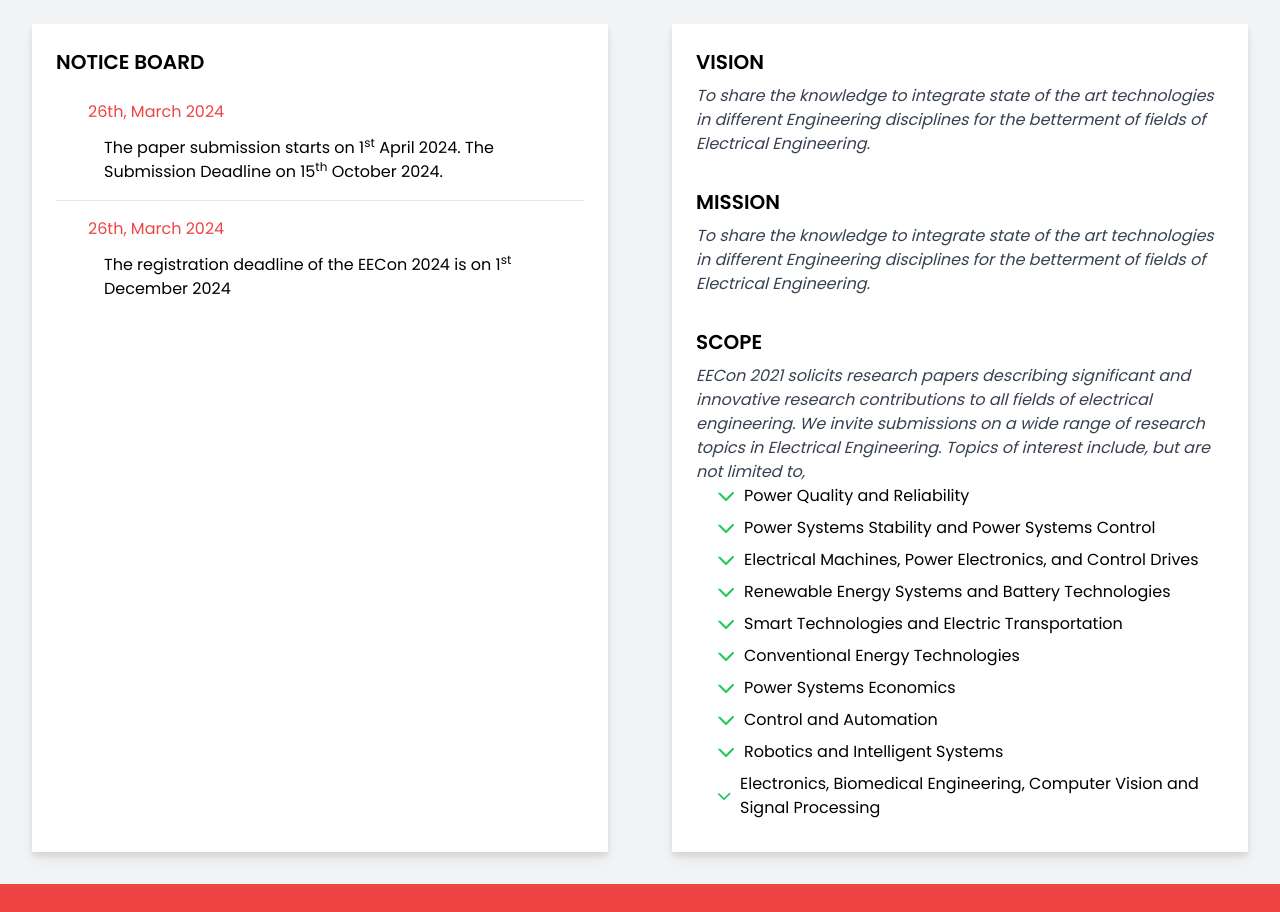
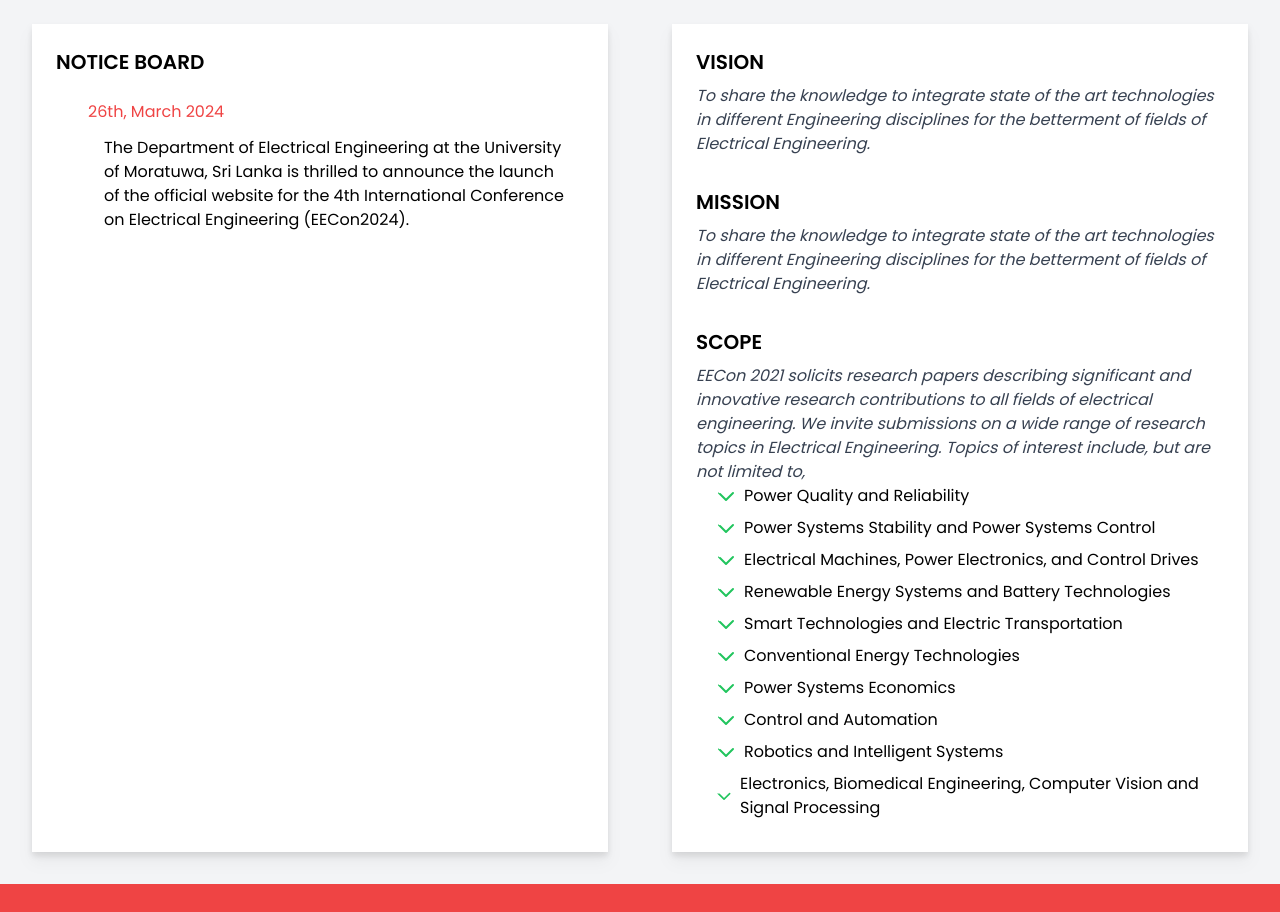
Before and after one commit to ruwanthim/eecon-web, a Next.js app: page / in a window 1280 px wide. Shown: the part 840-1752 px from the top of the page. Built offline with nearby package versions, Linux system fonts and the light colour scheme.

Commit message:
#fixed url issue

```diff
--- a/src/components/common/NavBar.tsx
+++ b/src/components/common/NavBar.tsx
@@ -62,7 +62,7 @@
                         <li>
                             <a
                                 className="md:p-4 py-2 block hover:text-red-500"
-                                href="/committee.html"
+                                href="/committee"
                             >
                                 Committee
                             </a>
@@ -70,7 +70,7 @@
                         <li>
                             <a
                                 className="md:p-4 py-2 block hover:text-red-500"
-                                href="speakers.html"
+                                href="speakers"
                             >
                                 Speakers
                             </a>
@@ -78,7 +78,7 @@
                         <li>
                             <a
                                 className="md:p-4 py-2 block hover:text-red-500"
-                                href="/program.html"
+                                href="/program"
                             >
                                 Program
                             </a>
@@ -86,7 +86,7 @@
                         <li>
                             <a
                                 className="md:p-4 py-2 block hover:text-red-500"
-                                href="/registration.html"
+                                href="/registration"
                             >
                                 Registration
                             </a>
@@ -94,7 +94,7 @@
                         <li>
                             <a
                                 className="md:p-4 py-2 block hover:text-red-500"
-                                href="/schedule.html"
+                                href="/schedule"
                             >
                                 Schedule
                             </a>
@@ -102,7 +102,7 @@
                         <li>
                             <a
                                 className="md:p-4 py-2 block hover:text-red-500"
-                                href="/contact.html"
+                                href="/contact"
                             >
                                 Contact
                             </a>
--- a/src/components/page/home/HomePageSectionOne.tsx
+++ b/src/components/page/home/HomePageSectionOne.tsx
@@ -11,19 +11,11 @@
                         <div className="p-4 pl-8 ">
                             <h6 className="text-red-500">26th, March 2024</h6>
                             <p className="text-black pt-3 pl-4">
-                                The paper submission starts on 1<sup>st</sup>{" "}
-                                April 2024. The Submission Deadline on 15
-                                <sup>th</sup> October 2024.
-                            </p>
-                            <div className="divide-y-0"></div>
-                        </div>
-
-                        {/* Notice - 02 */}
-                        <div className="p-4 pl-8 ">
-                            <h6 className="text-red-500">26th, March 2024</h6>
-                            <p className="text-black pt-3 pl-4">
-                                The registration deadline of the EECon 2024 is
-                                on 1<sup>st</sup> December 2024
+                                The Department of Electrical Engineering at the
+                                University of Moratuwa, Sri Lanka is thrilled to
+                                announce the launch of the official website for
+                                the 4th International Conference on Electrical
+                                Engineering (EECon2024).
                             </p>
                             <div className="divide-y-0"></div>
                         </div>
```
Also changed, not shown: firebase.json.
